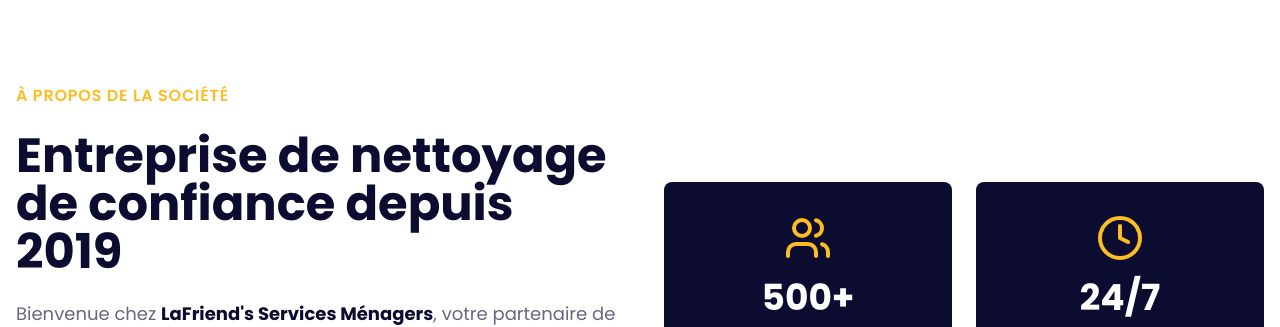
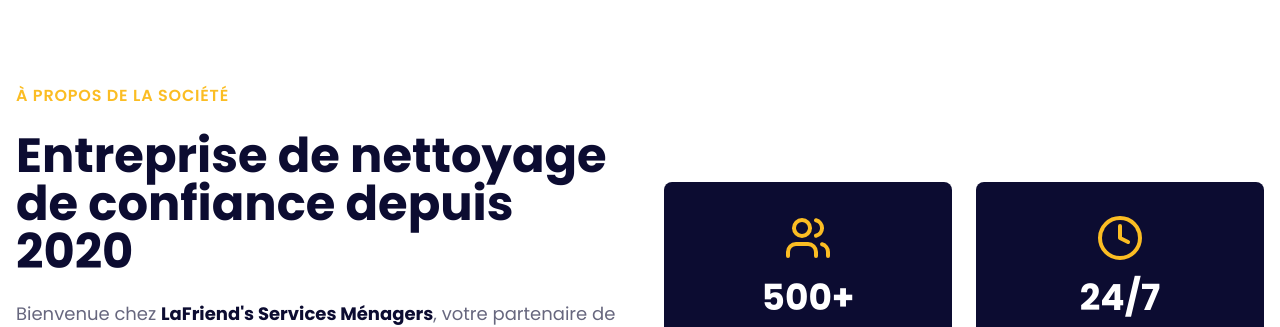
Before and after one commit to kongne/lafriend-s-home-care, a React (Vite) app: page / in a window 1280 px wide. Shown: the part 2820-3147 px from the top of the page. Built offline with nearby package versions, Linux system fonts and the light colour scheme; the HTML template or start-up script is replaced by a standard one.

Commit message:
date de création de l'entreprise modifiée

```diff
--- a/src/components/About.tsx
+++ b/src/components/About.tsx
@@ -16,7 +16,7 @@ export const About = () => {
           <div className="space-y-6">
             <p className="text-accent font-semibold uppercase tracking-wider">À propos de la société</p>
             <h2 className="text-4xl md:text-5xl font-bold text-foreground">
-              Entreprise de nettoyage de confiance depuis 2019
+              Entreprise de nettoyage de confiance depuis 2020
             </h2>
             <div className="space-y-4 text-muted-foreground text-lg">
               <p>
```
